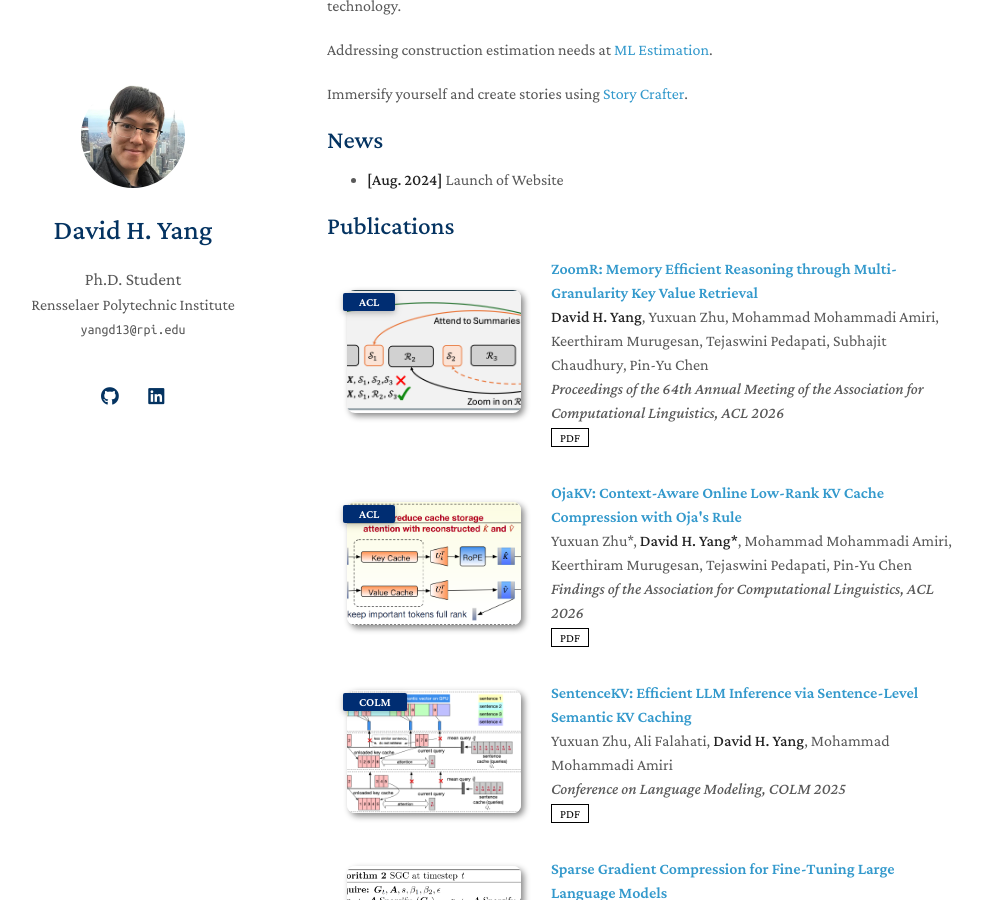
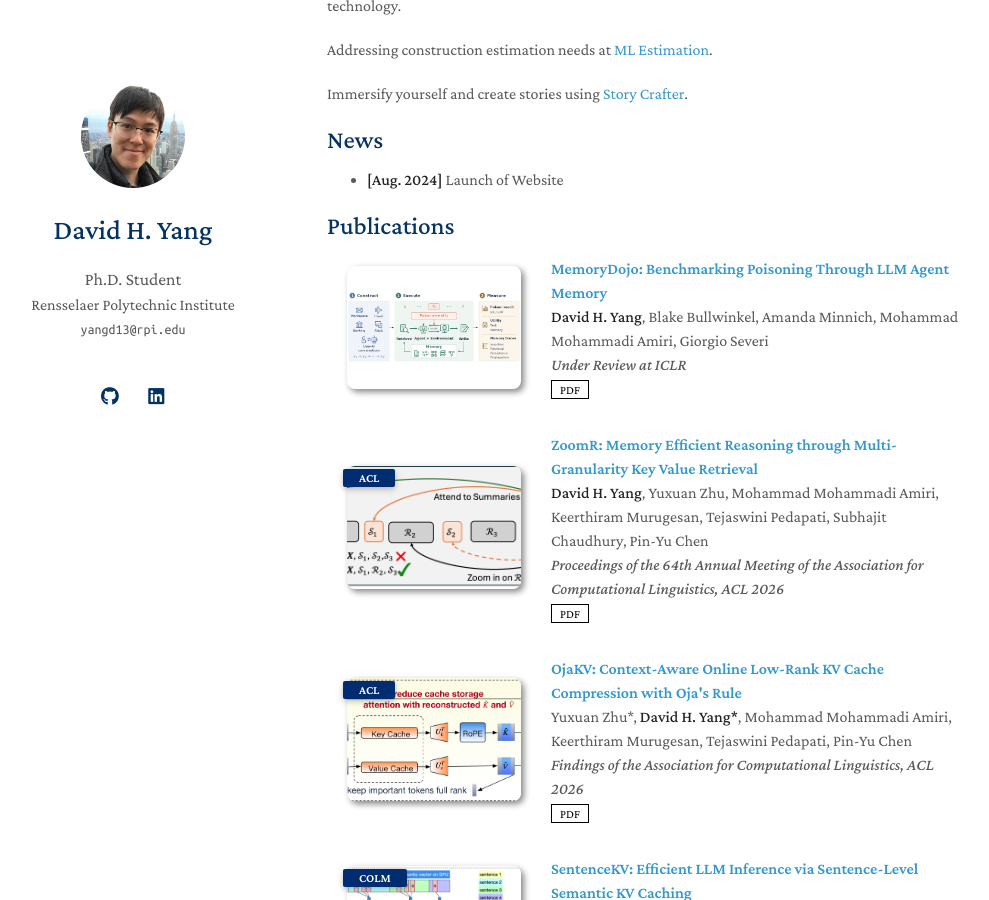
Before and after one commit to Davidhy514/davidhy514.github.io, a Jekyll site: the page built from index.md, in a window 1280 px wide and 900 px high, scrolled down 347 px. Shown: the whole window, without its empty margins (143-1132 px from the left). Built offline with Jekyll 4.4.1, drawn with Linux system fonts in a browser that asks for light colours; a style sheet for code colours, icons or effects is not loaded.

Commit message:
Add MemoryDojo publication and thumbnail

```diff
--- a/_data/publications.yml
+++ b/_data/publications.yml
@@ -1,4 +1,11 @@
 main:
+
+  - title: "MemoryDojo: Benchmarking Poisoning Through LLM Agent Memory"
+    authors: <strong>David H. Yang</strong>, Blake Bullwinkel, Amanda Minnich, Mohammad Mohammadi Amiri, Giorgio Severi
+    conference: Under Review at ICLR
+    pdf: https://arxiv.org/abs/2611.09721
+    image: ./assets/img/memorydojo.png
+    image_contain: true
 
   - title: "ZoomR: Memory Efficient Reasoning through Multi-Granularity Key Value Retrieval"
     authors: <strong>David H. Yang</strong>, Yuxuan Zhu, Mohammad Mohammadi Amiri, Keerthiram Murugesan, Tejaswini Pedapati, Subhajit Chaudhury, Pin-Yu Chen
--- a/_includes/publications.html
+++ b/_includes/publications.html
@@ -11,7 +11,7 @@
       <div class="pub-row">
         <div class="col-sm-3 abbr" style="position: relative;padding-right: 15px;padding-left: 15px;">
           {% if link.image %}
-          <img src="{{ link.image }}" class="teaser img-fluid z-depth-1">
+          <img src="{{ link.image }}" class="teaser img-fluid z-depth-1"{% if link.image_contain %} style="object-fit: contain; background-color: white;"{% endif %}>
           {% if link.conference_short %}
           <abbr class="badge">{{ link.conference_short }}</abbr>
           {% endif %}
```
Also changed, not shown: assets/img/memorydojo.png (added), 1 other file.
